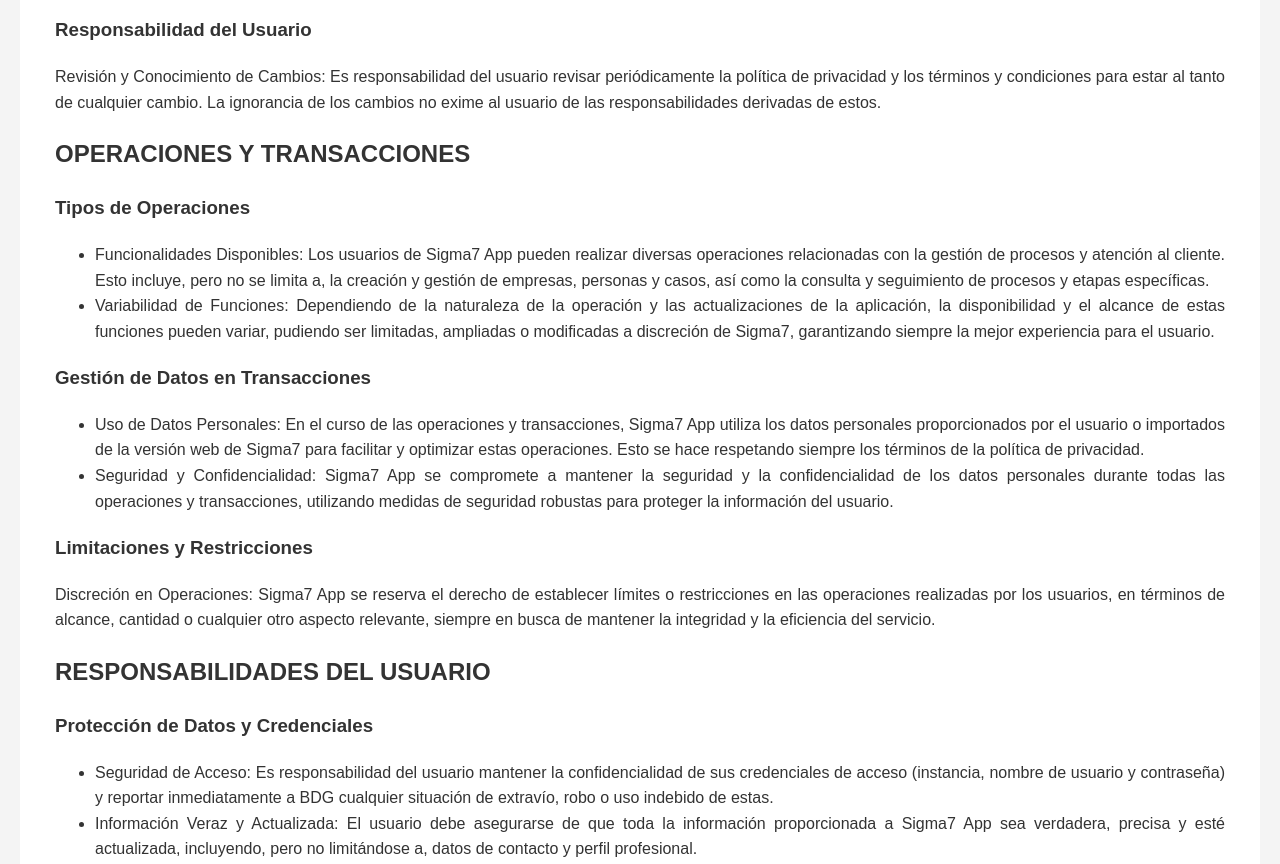
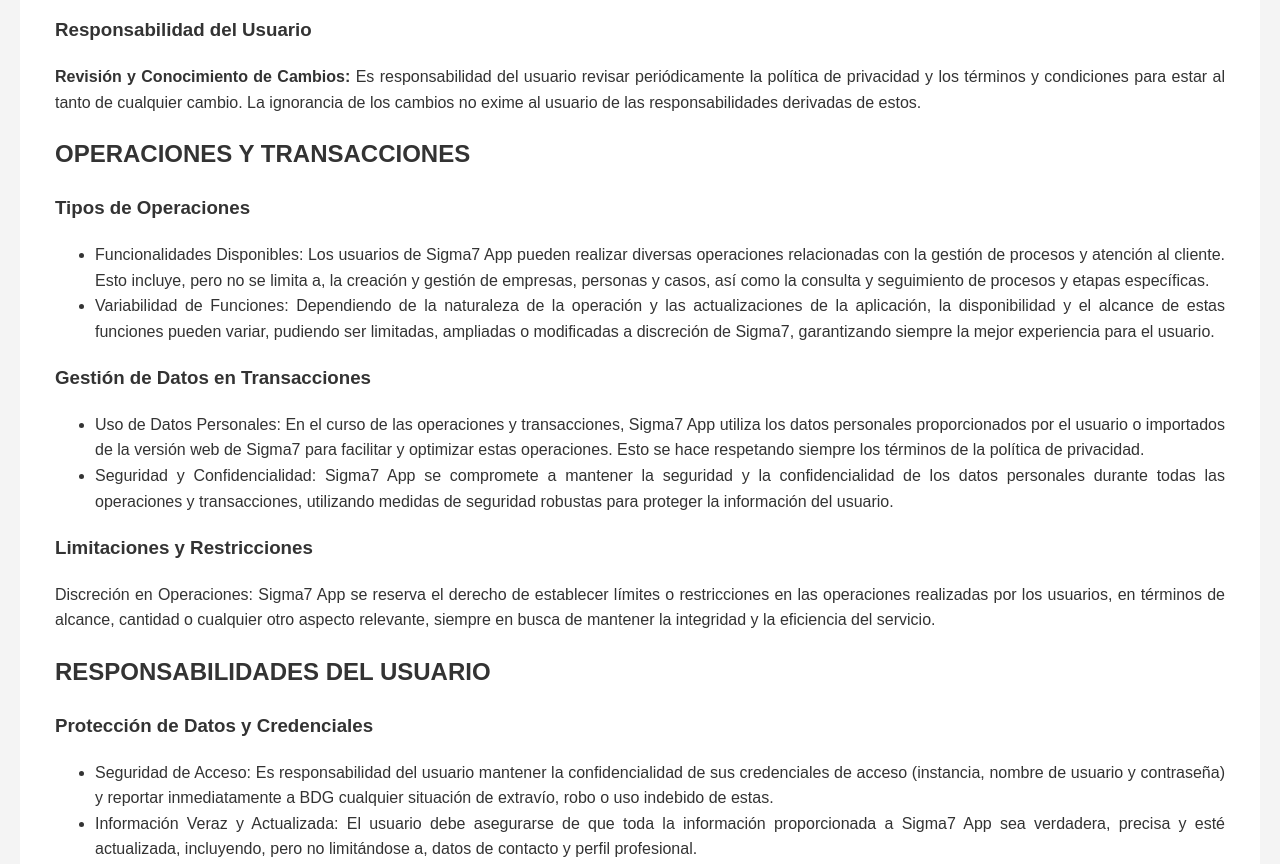
Before and after one commit to BDGpublicacionesMoviles/BDGpublicacionesMoviles.github.io, a plain HTML site: page index.html in a window 1280 px wide. Shown: the part 4896-5760 px from the top of the page. Drawn offline with Linux system fonts and the light colour scheme.

Commit message:
Ambito de contrato terminado2

```diff
--- a/index.html
+++ b/index.html
@@ -336,7 +336,7 @@
         </ul>
 
         <h3>Responsabilidad del Usuario</h3>
-        <p><strong></strong>Revisión y Conocimiento de Cambios:</strong> Es responsabilidad del usuario revisar
+        <p><strong>Revisión y Conocimiento de Cambios:</strong> Es responsabilidad del usuario revisar
             periódicamente la política de
             privacidad y los términos y condiciones para estar al tanto de cualquier cambio. La ignorancia de los
             cambios no exime al usuario de las responsabilidades derivadas de estos.</p>
```
